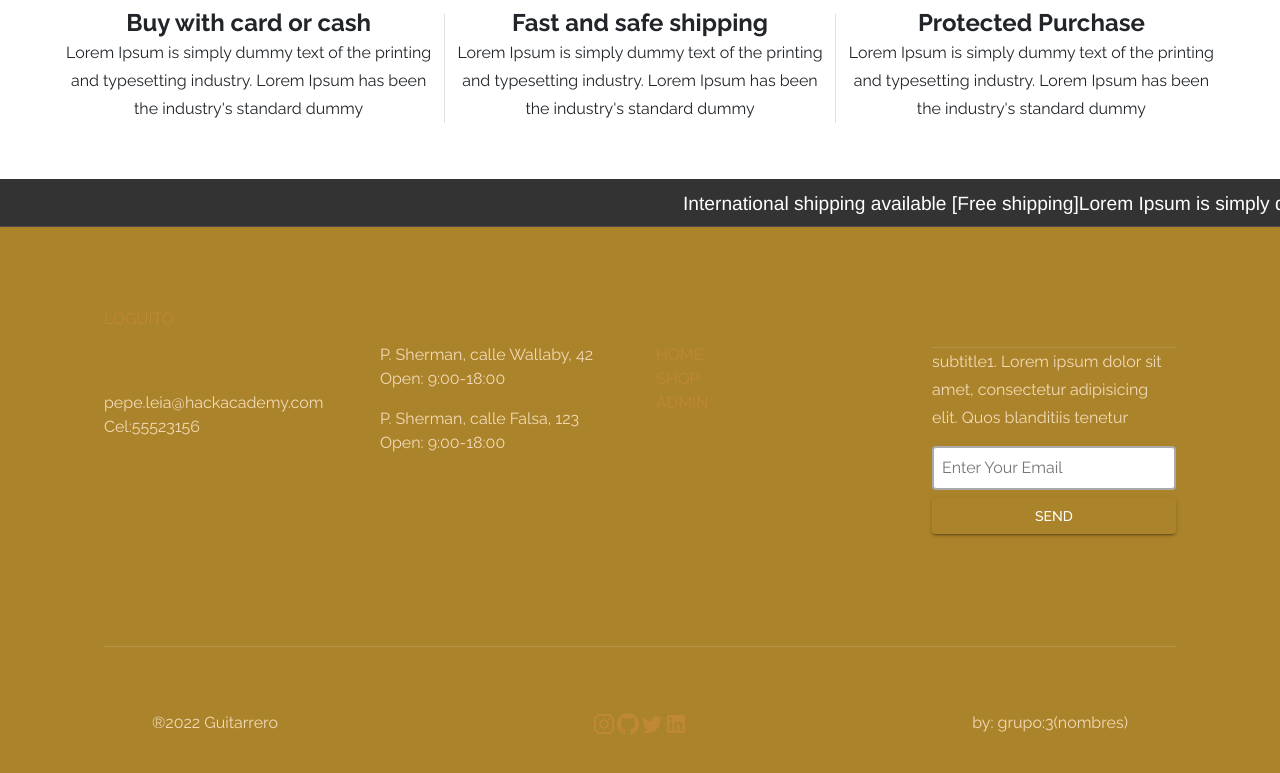
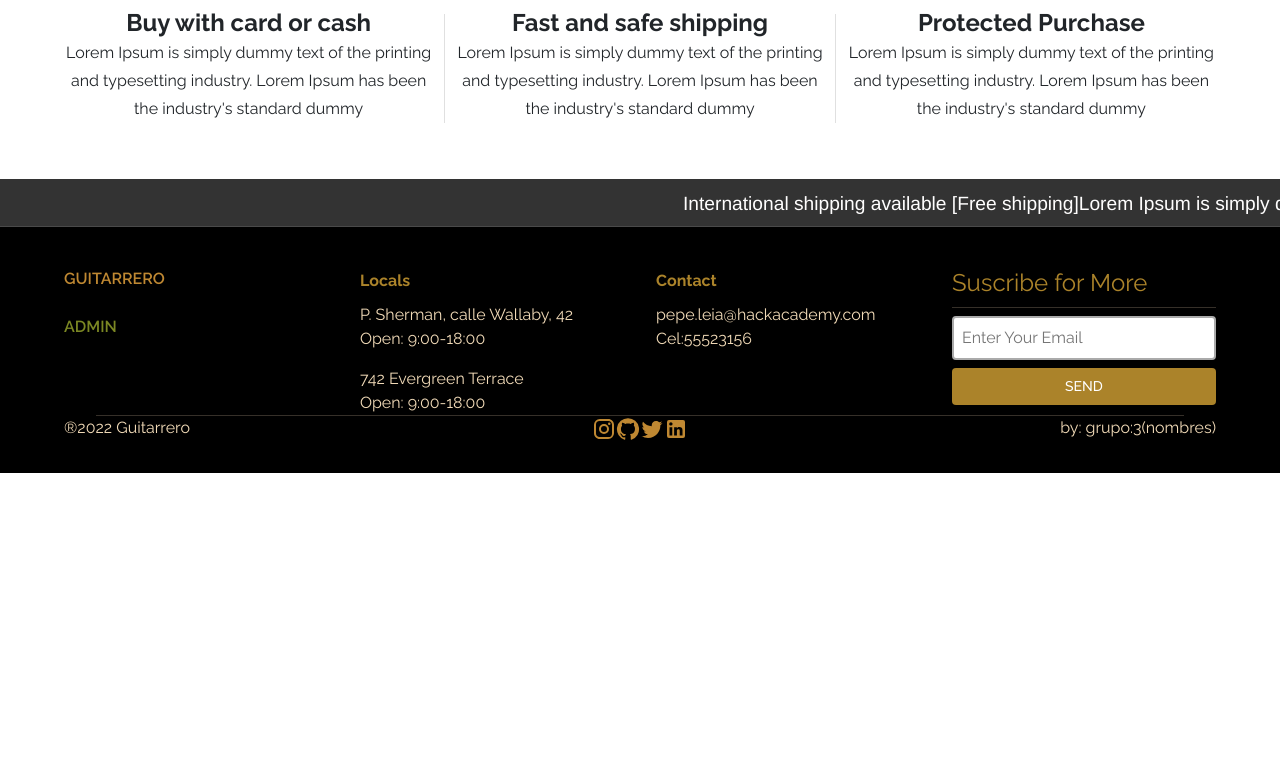
Before and after one commit to RodrigoRabellino/e-commerce-front, a React (Create React App) app: page / in a window 1280 px wide. Shown: the part 1965-2738 px from the top of the page. After the commit the page ends 2438 px from the top, so only its background shows below. Built offline with nearby package versions, Linux system fonts and the light colour scheme; no server answers.

Commit message:
footer styles and reorder

```diff
--- a/src/components/Footer/Footer.css
+++ b/src/components/Footer/Footer.css
@@ -15,6 +15,7 @@
 }
 
 .footerLink {
+  font-weight: 600;
   text-decoration: none;
   color: #bf8832;
 }
--- a/src/components/Footer/Footer.jsx
+++ b/src/components/Footer/Footer.jsx
@@ -21,41 +21,37 @@ function Footer() {
   return (
     <>
       <Box
-        px={{ xs: 3, sm: 10 }}
-        py={{ xs: 5, sm: 10 }}
-        bgcolor="#ab832a"
+        label="cosopum"
+        padding="2.5rem"
+        paddingBottom="2rem"
+        bgcolor="#000000"
         color="#F2DBB8"
         height="50%"
       >
         <Container maxWidth="lg">
-          <Grid container spacing={4} paddingBottom={14}>
+          <Grid container spacing={4}>
             <Grid item xs={12} sm={3}>
               <Box textAlign="left" variant="h1" marginBottom={3}>
                 <Link to="/" className="footerLink">
-                  LOGUITO
+                  GUITARRERO
                 </Link>
               </Box>
-              <Typography
-                variant="subtitle1"
-                borderBottom={0}
-                textAlign="left"
-                color="primary"
-                fontWeight={700}
-              >
-                Contact
-              </Typography>
-              <Box>
-                <Box href="" color="inherit" textAlign="left" marginTop={1}>
-                  pepe.leia@hackacademy.com
-                </Box>
-              </Box>
-              <Box>
-                <Box href="" color="inherit" textAlign="left">
-                  Cel:55523156
-                </Box>
+              <Box textAlign="left">
+                <Typography
+                  sx={{
+                    cursor: "pointer",
+                    fontWeight: "600",
+                    textDecoration: "none",
+                    color: "#7B8723",
+                  }}
+                  onClick={() => {
+                    window.open(process.env.REACT_APP_ADMIN_URL, "_blank");
+                  }}
+                >
+                  ADMIN
+                </Typography>
               </Box>
             </Grid>
-
             <Grid item xs={12} sm={3}>
               <Typography
                 variant="subtitle1"
@@ -79,7 +75,7 @@ function Footer() {
 
               <Box marginTop={2}>
                 <Box href="" color="inherit" textAlign="left">
-                  P. Sherman, calle Falsa, 123
+                  742 Evergreen Terrace
                 </Box>
               </Box>
               <Box>
@@ -88,7 +84,6 @@ function Footer() {
                 </Box>
               </Box>
             </Grid>
-
             <Grid item xs={12} sm={3}>
               <Typography
                 variant="subtitle1"
@@ -97,27 +92,22 @@ function Footer() {
                 color="primary"
                 fontWeight={700}
               >
-                Store
+                Contact
               </Typography>
-              <Box textAlign="left" marginTop={1}>
-                <Link to="/" className="footerLink">
-                  HOME
-                </Link>
+              <Box>
+                <Box href="" color="inherit" textAlign="left" marginTop={1}>
+                  pepe.leia@hackacademy.com
+                </Box>
               </Box>
-              <Box textAlign="left">
-                <Link to="/store" className="footerLink">
-                  SHOP
-                </Link>
-              </Box>
-              <Box textAlign="left">
-                <Link to="/admin" className="footerLink">
-                  ADMIN
-                </Link>
+              <Box>
+                <Box href="" color="inherit" textAlign="left">
+                  Cel:55523156
+                </Box>
               </Box>
             </Grid>
 
             <Grid item xs={12} sm={3}>
-              <FormControl variant="standard">
+              <FormControl variant="standard" fullWidth>
                 <Typography
                   variant="h5"
                   gutterBottom
@@ -127,16 +117,8 @@ function Footer() {
                 >
                   Suscribe for More
                 </Typography>
-                <Divider></Divider>
-                <Typography
-                  variant="subtitle1"
-                  gutterBottom
-                  component="div"
-                  textAlign="left"
-                >
-                  subtitle1. Lorem ipsum dolor sit amet, consectetur adipisicing
-                  elit. Quos blanditiis tenetur
-                </Typography>
+                <Divider />
+
                 <input
                   className="subscribe"
                   type="text"
@@ -148,26 +130,14 @@ function Footer() {
               </FormControl>
             </Grid>
           </Grid>
-          <Divider />
+          <Divider sx={{ marginX: "2rem" }} />
 
-          <Grid container spacing={4} paddingTop={4}>
+          <Grid container spacing={4}>
             <Grid item xs={12} sm={4}>
-              <Box
-                textAlign="left"
-                pt={{ xs: 1, sm: 4 }}
-                pb={{ xs: 1, sm: 4 }}
-                pl={{ xs: 3, sm: 6 }}
-              >
-                &reg;2022 Guitarrero
-              </Box>
+              <Box textAlign="left">&reg;2022 Guitarrero</Box>
             </Grid>
-
             <Grid item xs={12} sm={4}>
-              <Box
-                textAlign="center"
-                pt={{ xs: 1, sm: 4 }}
-                pb={{ xs: 1, sm: 4 }}
-              >
+              <Box textAlign="center">
                 <Link to="/" className="footerLink">
                   <InstagramIcon />
                 </Link>
@@ -182,16 +152,8 @@ function Footer() {
                 </Link>
               </Box>
             </Grid>
-
             <Grid item xs={12} sm={4}>
-              <Box
-                textAlign="right"
-                pt={{ xs: 1, sm: 4 }}
-                pb={{ xs: 1, sm: 1 }}
-                pr={{ xs: 3, sm: 6 }}
-              >
-                by: grupo:3(nombres)
-              </Box>
+              <Box textAlign="right">by: grupo:3(nombres)</Box>
             </Grid>
           </Grid>
         </Container>
```
Also changed, not shown: 2 other files (tests, documents, lock files or other folders).
